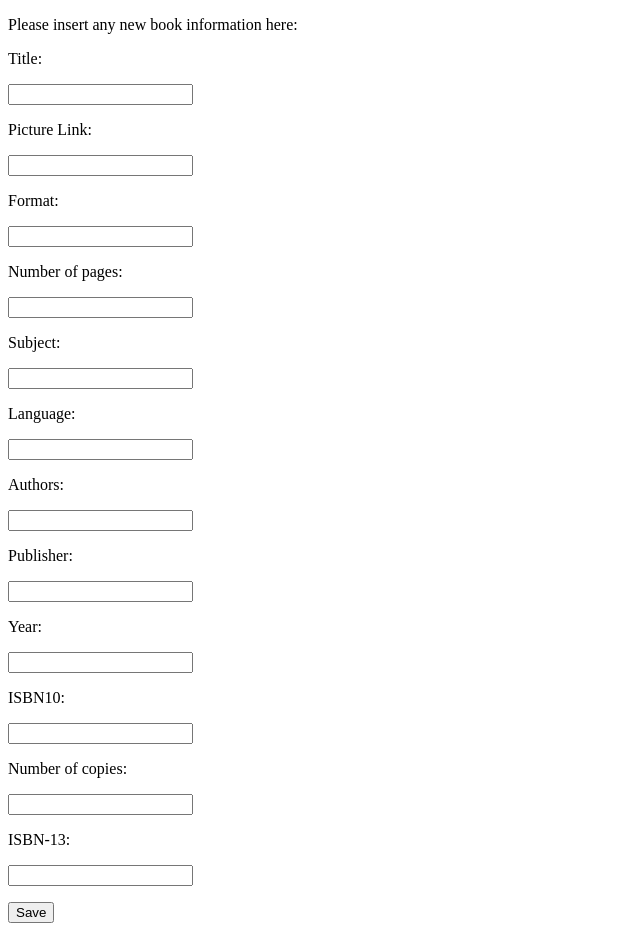
After one commit to RosenZhang/DB-Bookstore-Project, a Django app: a page that uses django_test/bookstore/storemanager/templates/addnewbook.html in a window 1280 px wide. The commit adds this page. Shown: the whole page, without its empty margins (0-640 px from the left). Run offline with Django 3.2, Linux system fonts and the light colour scheme; parts of the project's set-up code (start-up, migrations or seed data) failed here and were passed over.

Commit message:
merge zou's branch

```diff
--- a/django_test/bookstore/bookstore/settings.py
+++ b/django_test/bookstore/bookstore/settings.py
@@ -55,6 +55,7 @@ MIDDLEWARE = [
     # Associates users with requests using sessions.
     'django.contrib.messages.middleware.MessageMiddleware',
     'django.middleware.clickjacking.XFrameOptionsMiddleware',
+
 ]
 
 ROOT_URLCONF = 'bookstore.urls'
--- /dev/null
+++ b/django_test/bookstore/storemanager/forms.py
@@ -0,0 +1,17 @@
+from django import forms
+from django.core.exceptions import ValidationError
+
+class addrecord(forms.Form):
+
+    title =forms.CharField()
+    piclink = forms.CharField()
+    format = forms.CharField()
+    pages = forms.CharField()
+    subject = forms.CharField()
+    language = forms.CharField()
+    authors = forms.CharField()
+    publisher = forms.CharField()
+    year = forms.CharField()
+    isbn10 = forms.CharField()
+    copynum =forms.CharField(required=True)
+    Bid =forms.CharField(required=True)
--- /dev/null
+++ b/django_test/bookstore/storemanager/templates/addnewbook.html
@@ -0,0 +1,49 @@
+<!DOCTYPE html>
+<html lang="en">
+<head>
+    <meta charset="UTF-8">
+
+    <title>New Record to be added</title>
+
+</head>
+<body>
+
+<p> </p>
+
+
+<p>Please insert any new book information here:</p>
+
+<p> </p>
+
+<form action="" method="post" id="transactionForm">
+    {% csrf_token %}
+	<label for="title">Title: </label>
+    <p><input id="title" type="text" name="title"></p>
+    <label for="piclink">Picture Link: </label>
+    <p><input id="piclink" type="text" name="piclink"></p>
+    <label for="format">Format: </label>
+    <p><input id="format" type="text" name="format"></p>
+    <label for="pages">Number of pages: </label>
+    <p><input id="pages" type="text" name="pages"></p>
+    <label for="subject">Subject: </label>
+    <p><input id="subject" type="text" name="subject"></p>
+    <label for="language">Language: </label>
+    <p><input id="language" type="text" name="language"></p>
+    <label for="authors">Authors: </label>
+    <p><input id="authors" type="text" name="authors"></p>
+    <label for="publisher">Publisher: </label>
+    <p><input id="publisher" type="text" name="publisher"></p>
+    <label for="year">Year: </label>
+    <p><input id="year" type="text" name="year"></p>
+    <label for="isbn10">ISBN10: </label>
+    <p><input id="isbn10" type="text" name="isbn10"></p>
+    <label for="copynum"> Number of copies: </label>
+	<p><input id="copynum" type="text" name="copynum" required="true"></p>
+    <label for="Bid"> ISBN-13: </label>
+	<p><input id="Bid" type="text" name="Bid" required="true"></p>
+	<input type="submit" value="Save"  />
+
+	</form>
+
+</body>
+</html>
--- a/django_test/bookstore/storemanager/urls.py
+++ b/django_test/bookstore/storemanager/urls.py
@@ -3,7 +3,9 @@ from django.conf.urls import url
 from . import views
 
 urlpatterns = [
-    url(r'^$', views.store_manager, name='store_manager'),
+    url(r'^$', views.storemanager_view, name='storemanager'),
+    url(r'^added/$', views.add_transaction_record, name='add_transaction_record'),
+#url(r'^validate_Tid/$', views.validate_Tid, name='validate_Tid'),
     # a function in views called index will be called. ^s start marker, $ is end marker
     # name is to idenfy the mapping
 ]
--- a/django_test/bookstore/storemanager/views.py
+++ b/django_test/bookstore/storemanager/views.py
@@ -2,10 +2,63 @@
 
 from django.shortcuts import render
 
-def store_manager(request,ISBN13=None):
+from utils.util import get_record_transaction_info, get_book_info
+from django.db import connection
+from django.http import HttpResponseRedirect
+from django.core.urlresolvers import reverse
+import datetime
+from .forms import addrecord
+
+def storemanager_view(request,Tid=None):
 	template='storemanagerindex.html'
-	context={'book':{'piclink':'https://about.canva.com/wp-content/uploads/sites/3/2015/01/children_bookcover.png','title':'Fred the lonely monster','format':'paperback','ISBN13':ISBN13,"authors":'author_name'},
-	'feedbacks':[{'Feedback_giver':'user1','Fcomment':'hi','Fdate':'2017-8-17'},{'Feedback_giver':'user2','Fcomment':'byeee','Fdate':'2017-8-17'}],
-	'recommendations':[{'title':'a girl','piclink':'https://about.canva.com/wp-content/uploads/sites/3/2015/01/children_bookcover.png','ISBN13':'10010101'},{'title':'two girls','piclink':'https://about.canva.com/wp-content/uploads/sites/3/2015/01/children_bookcover.png','ISBN13':'10010102'}]
-	}
+	context = {}
+	context['record_transaction'] = get_record_transaction_info()
 	return render(request,template,context)
+
+
+def add_transaction_record(request):
+    Tid = 'null'
+    #print(get_record_transaction_info(Tid))
+    available_copy = 0
+
+    if request.method == 'POST':
+        form = addrecord(request.POST)
+        if form.is_valid():
+            title = form.cleaned_data['title']
+            piclink = form.cleaned_data['piclink']
+            format = form.cleaned_data['format']
+            pages = form.cleaned_data['pages']
+            subject = form.cleaned_data['subject']
+            language = form.cleaned_data['language']
+            authors = form.cleaned_data['authors']
+            publisher = form.cleaned_data['publisher']
+            year = form.cleaned_data['year']
+            isbn10 = form.cleaned_data['isbn10']
+            copynum = form.cleaned_data['copynum']
+            Bid =form.cleaned_data['Bid']
+            now = 'now()'
+            cursor = connection.cursor()
+            #cursor.execute("SET FOREIGN_KEY_CHECKS=1")
+            bidlist=list(d['bid'] for d in get_record_transaction_info())
+            print(bidlist)
+            if Bid in bidlist:
+                # if ISBN13 is found in book records
+                cursor.execute(("insert into record_transaction(Tid, Tdate, copynum, Bid) values (%s,%s,%s,'%s')" % (
+                    Tid, now, copynum, Bid)))
+                #cursor.execute(("select * from record_transaction order by Tid ASC"))
+                return HttpResponseRedirect(reverse('storemanager'))
+            else:
+                #when ISBN13 is not found in book record this will be run
+                cursor.execute(("insert into books(title,piclink,format,pages,subject,language,authors,publisher,year,isbn10,isbn13,available_copy) values('%s','%s','%s','%s','%s','%s','%s','%s','%s','%s','%s','%s')"
+                    %(title,piclink,format,pages,subject,language,authors,publisher,year,isbn10,Bid,available_copy)))
+                cursor.execute(("insert into record_transaction(Tid, Tdate, copynum, Bid) values (%s,%s,%s,'%s')" % (
+                   Tid, now, copynum, Bid)))
+                return HttpResponseRedirect(reverse('storemanager'))
+
+            form.save()
+
+    else:
+
+        form = addrecord()
+
+    return render(request, 'addnewbook.html',{'form':form})
```
Also changed, not shown: django_test/bookstore/catalog/views.py (+1 -21 lines), django_test/bookstore/storemanager/templates/storemanagerindex.html (+65 -10 lines), django_test/bookstore/templates/base.html (+34 -25 lines), django_test/bookstore/userbook/templates/userbookpage.html (+3 -13 lines), django_test/bookstore/userbook/views.py (+10 -2 lines), django_test/bookstore/utils/util.py (+30 -1 lines), django_test/bookstore/storemanager/utils.py (added).
